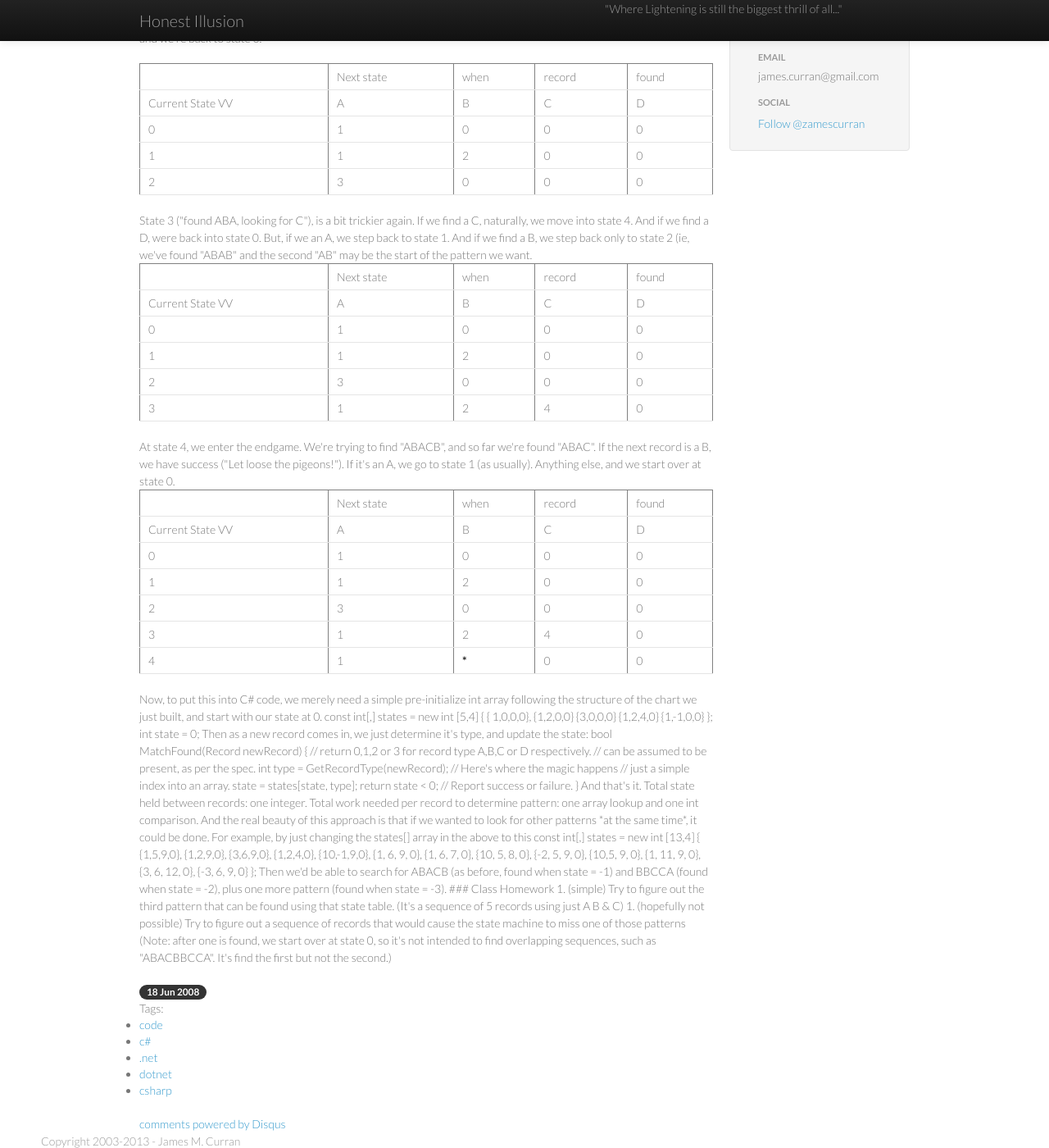
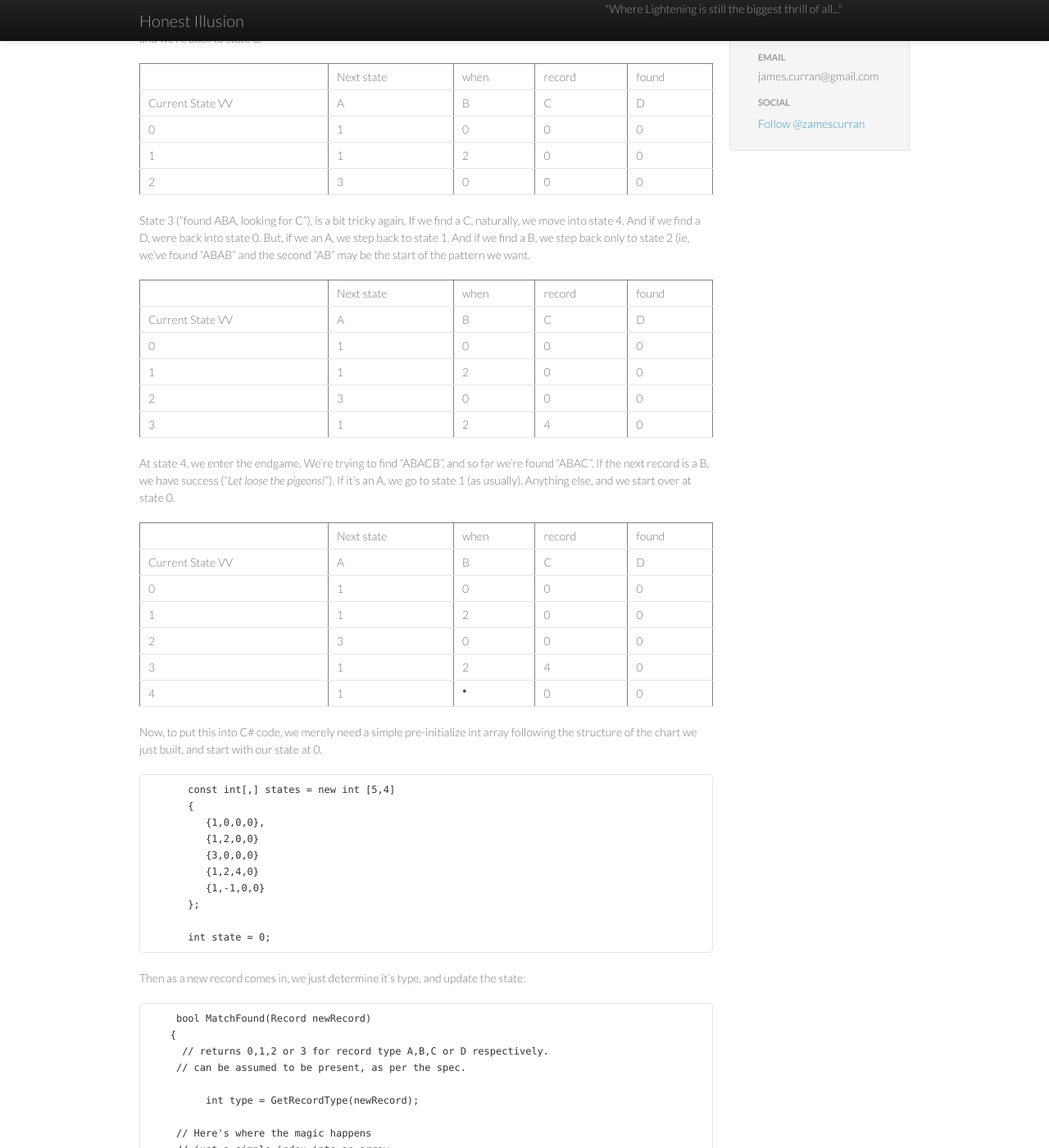
Before and after one commit to jamescurran/jamescurran.github.io, a Jekyll site: the page built from _posts/2008-06-18-dev102s-programming-job-interview-challenge-8.md, in a window 1280 px wide and 1400 px high, scrolled down 853 px. Shown: the whole window at 82% size. Built offline with Jekyll 4.4.1, drawn with Linux system fonts in a browser that asks for light colours; nearby versions of some CDN libraries; comment, search, counter and statistics services are not loaded; some of the changed text lies outside the part shown.

Commit message:
More Clean up

```diff
--- a/_posts/2008-06-18-dev102s-programming-job-interview-challenge-8.md
+++ b/_posts/2008-06-18-dev102s-programming-job-interview-challenge-8.md
@@ -11,22 +11,24 @@
 
 >You are writing a software component that receives a binary record every 20 millisecond. .... Your component goal is to alert whenever it identifies a specific expression (which is provided at the initialization process) in the stream of records - you are looking for a specific combination of binary records.
 
-The answer is, of course, a [*Finite State Machine*](http://en.wikipedia.org/wiki/Finite_State_Machine). To explain how one works, we need to come up with a example expression to search for.  Let's say these records come it four formats: Type A, type B, type C and Type D, and we are looking a sequence of records in the following pattern: ABACB (if you'd like, you can assume that there are many record types, and Type D represents "any record that's not type A, B or C").  So, we start in state "0". State 0 can be called "looking for first A record".  At state 0, if we find an A record, we move into state 1 ("Find first A, looking for first B").  If we find any other kind of record, we stay in state 0.  This can be expressed in table form as:
+The answer is, of course, a [*Finite State Machine*](http://en.wikipedia.org/wiki/Finite_State_Machine). To explain how one works, we need to come up with a example expression to search for.  Let's say these records come it four formats: Type A, type B, type C and Type D, and we are looking a sequence of records in the following pattern: ABACB (if you'd like, you can assume that there are many record types, and Type D represents "any record that's not type A, B or C").  So, we start in state "0". State 0 can be called "looking for first A record".  At state 0, if we find an A record, we move into state 1 ("Found first A, looking for first B").  If we find any other kind of record, we stay in state 0.  This can be expressed in table form as:
 
   <div align="center">
    <table border="1" cellspacing="0" cellpadding="2" align="center">       <tr>         <td> </td>          <td>Next state</td>          <td>when </td>          <td>record </td>          <td>found</td>       </tr>        <tr>         <td>Current State VV</td>          <td>A</td>          <td>B</td>          <td>C</td>          <td>D</td>       </tr>        <tr>         <td>0</td>          <td>1</td>          <td>0</td>          <td>0</td>          <td>0</td>       </tr>     </table> </div>
 
 Next when we are in state 1, if we find a B record, we move into state 2, but the other transitions are a bit trickier.  If we find a C or D, we're back to state 0 ("looking for 1st A"), but if we find another A, we have to stay in state 1.  Adding that to our graph:
 
-<div align="center">   <table border="1" cellspacing="0" cellpadding="2" align="center">       <tr>         <td> </td>          <td>Next state</td>          <td>when </td>          <td>record </td>          <td>found</td>       </tr>        <tr>         <td>Current State VV</td>          <td>A</td>          <td>B</td>          <td>C</td>          <td>D</td>       </tr>        <tr>         <td>0</td>          <td>1</td>          <td>0</td>          <td>0</td>          <td>0</td>       </tr>        <tr>         <td>1</td>          <td>1</td>          <td>2</td>          <td>0</td>          <td>0</td>       </tr>     </table> </div>  <p> </p>  <p>Ok, now, we are in state 2 ("found AB, looking for 2nd A"), Here if we find an A, we move on to state 3 --- anything else, and we're back to state 0.
+<div align="center">   <table border="1" cellspacing="0" cellpadding="2" align="center">       <tr>         <td> </td>          <td>Next state</td>          <td>when </td>          <td>record </td>          <td>found</td>       </tr>        <tr>         <td>Current State VV</td>          <td>A</td>          <td>B</td>          <td>C</td>          <td>D</td>       </tr>        <tr>         <td>0</td>          <td>1</td>          <td>0</td>          <td>0</td>          <td>0</td>       </tr>        <tr>         <td>1</td>          <td>1</td>          <td>2</td>          <td>0</td>          <td>0</td>       </tr>     </table> </div>
+
+Ok, now, we are in state 2 ("found AB, looking for 2nd A"), Here if we find an A, we move on to state 3 --- anything else, and we're back to state 0.
 
 <div align="center">   <table border="1"  cellspacing="0" cellpadding="2" align="center">       <tr>         <td> </td>          <td>Next state</td>          <td>when </td>          <td>record </td>          <td>found</td>       </tr>        <tr>         <td>Current State VV</td>          <td>A</td>          <td>B</td>          <td>C</td>          <td>D</td>       </tr>        <tr>         <td>0</td>          <td>1</td>          <td>0</td>          <td>0</td>          <td>0</td>       </tr>        <tr>         <td>1</td>          <td>1</td>          <td>2</td>          <td>0</td>          <td>0</td>       </tr>        <tr>         <td>2</td>          <td>3</td>          <td>0</td>          <td>0</td>          <td>0</td>       </tr>     </table> </div>
 
-State 3 ("found ABA, looking for C"), is a bit trickier again.  If we find a C, naturally, we move into state 4. And if we find a D, were back into state 0.  But, if we an A, we step back to state 1.  And if we find a B, we step back only to state 2 (ie, we've found "ABAB" and the second "AB" may be the start of the pattern we want.
+State 3 ("found ABA, looking for C"), is a bit tricky again.  If we find a C, naturally, we move into state 4. And if we find a D, were back into state 0.  But, if we an A, we step back to state 1.  And if we find a B, we step back only to state 2 (ie, we've found "ABAB" and the second "AB" may be the start of the pattern we want.
 
 <div align="center">   <table border="1"  cellspacing="0" cellpadding="2" align="center">       <tr>         <td> </td>          <td>Next state</td>          <td>when </td>          <td>record </td>          <td>found</td>       </tr>        <tr>         <td>Current State VV</td>          <td>A</td>          <td>B</td>          <td>C</td>          <td>D</td>       </tr>        <tr>         <td>0</td>          <td>1</td>          <td>0</td>          <td>0</td>          <td>0</td>       </tr>        <tr>         <td>1</td>          <td>1</td>          <td>2</td>          <td>0</td>          <td>0</td>       </tr>        <tr>         <td>2</td>          <td>3</td>          <td>0</td>          <td>0</td>          <td>0</td>       </tr>        <tr>         <td>3</td>          <td>1</td>          <td>2</td>          <td>4</td>          <td>0</td>       </tr>     </table> </div>
 
-At state 4, we enter the endgame.  We're trying to find "ABACB", and so far we're found "ABAC".  If the next record is a B, we have success ("Let loose the pigeons!").  If it's an A, we go to state 1 (as usually). Anything else, and we start over at state 0.
+At state 4, we enter the endgame.  We're trying to find "ABACB", and so far we're found "ABAC".  If the next record is a B, we have success ("*Let loose the pigeons!*").  If it's an A, we go to state 1 (as usually). Anything else, and we start over at state 0.
 
 <div align="center">   <table  border="1" cellspacing="0" cellpadding="2" align="center">       <tr>         <td> </td>          <td>Next state</td>          <td>when </td>          <td>record </td>          <td>found</td>       </tr>        <tr>         <td>Current State VV</td>          <td>A</td>          <td>B</td>          <td>C</td>          <td>D</td>       </tr>        <tr>         <td>0</td>          <td>1</td>          <td>0</td>          <td>0</td>          <td>0</td>       </tr>        <tr>         <td>1</td>          <td>1</td>          <td>2</td>          <td>0</td>          <td>0</td>       </tr>        <tr>         <td>2</td>          <td>3</td>          <td>0</td>          <td>0</td>          <td>0</td>       </tr>        <tr>         <td>3</td>          <td>1</td>          <td>2</td>          <td>4</td>          <td>0</td>       </tr>        <tr>         <td>4</td>          <td>1</td>          <td><strong>*</strong></td>          <td>0</td>          <td>0</td>       </tr>     </table> </div>
 
@@ -35,7 +37,7 @@
 
           const int[,] states = new int [5,4]
           {
-             { 1,0,0,0},
+             {1,0,0,0},
              {1,2,0,0}
              {3,0,0,0}
              {1,2,4,0}
@@ -48,7 +50,7 @@
 
         bool MatchFound(Record newRecord)
        {
-         // return 0,1,2 or 3 for record type A,B,C or D respectively.
+         // returns 0,1,2 or 3 for record type A,B,C or D respectively.
         // can be assumed to be present, as per the spec.
 
              int type = GetRecordType(newRecord);
```
Also changed, not shown: _posts/2008-11-12-predicted.md (+8 -3 lines).
